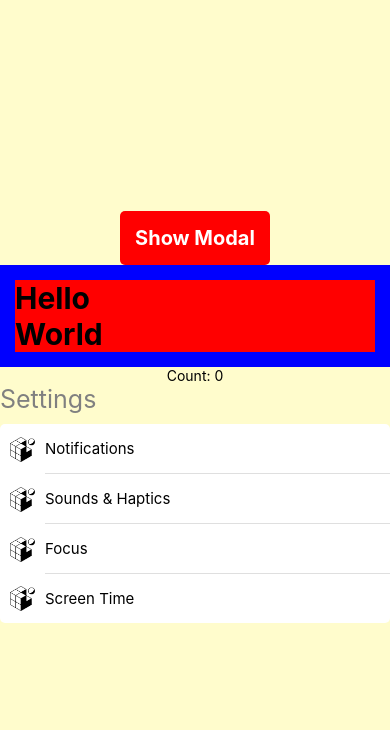
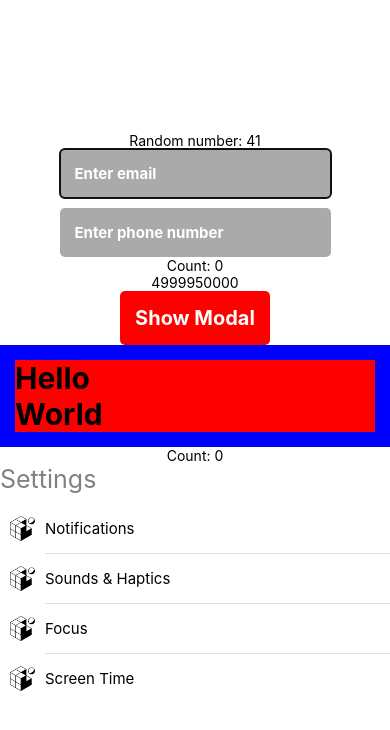
Before and after one commit to yannveeadapptor/my-weather-app, a React Native app: screen / in a window 390 px wide. Shown: the top 730 px of the page. Built offline with nearby package versions, Linux system fonts and the light colour scheme.

Commit message:
M3L5 - useEffect

```diff
--- a/App.tsx
+++ b/App.tsx
@@ -1,22 +1,82 @@
 import { StatusBar } from 'expo-status-bar';
-import { StyleSheet, Text, View } from 'react-native';
+import { Alert, StyleSheet, Text, TextInput, View } from 'react-native';
 import { Modal } from './components/modal-dialog';
 import { OptionsList } from './components/options-list';
 import { SimpleButton } from './components/simple-button';
 import { images } from './theme/images';
-import { ReactElement, useCallback, useMemo, useState } from "react";
+import { ReactElement, useCallback, useEffect, useMemo, useRef, useState } from "react";
+import { colors } from './theme/colors';
+import { metrics } from './theme/metrics';
 
-
-interface HelloWorldProps{
-  shouldRenderWorld : boolean;
+interface HelloWorldProps {
+  shouldRenderWorld: boolean;
 }
 
-function HelloWorld(props: HelloWorldProps){
+function HelloWorld(props: HelloWorldProps) {
   return (
     <View style={helloWorldStyles.container}>
       <Text style={helloWorldStyles.text}>Hello</Text>
       {props.shouldRenderWorld && <Text style={helloWorldStyles.text}>World</Text>}
     </View>
+  );
+}
+
+function MyForm() {
+  const [email, setEmail] = useState('');
+  const [phone, setPhone] = useState('');
+
+  const textInputEmailRef = useRef<TextInput>(null);
+  const textInputPhoneRef = useRef<TextInput>(null);
+
+  // On component mount
+  useEffect(() => {
+    textInputEmailRef.current?.focus();
+  }, []);
+
+  const isPhoneValid = phone.length >= 1;
+
+  return (
+    <>
+      <TextInput
+        ref={textInputEmailRef}
+        style={{
+          backgroundColor: colors.lightGrey,
+          color: colors.buttonWhite,
+          padding: metrics.largerMargin,
+          borderRadius: metrics.borderRadius,
+          fontSize: metrics.h3FontSize,
+          fontWeight: 'bold',
+        }}
+        returnKeyType={isPhoneValid ? 'done' : 'next'}
+        value={email}
+        placeholder="Enter email"
+        onChangeText={(input) => setEmail(input)}
+        onEndEditing={() => {
+          // If phone number is invalid focus on the phone input field when hitting 'next'
+          if (!isPhoneValid) {
+            textInputPhoneRef.current?.focus();
+          }
+        }}
+      />
+
+      <TextInput
+        ref={textInputPhoneRef}
+        style={{
+          backgroundColor: colors.lightGrey,
+          color: colors.buttonWhite,
+          padding: metrics.largerMargin,
+          marginTop: metrics.baseMargin,
+          borderRadius: metrics.borderRadius,
+          fontSize: metrics.h3FontSize,
+          fontWeight: 'bold',
+        }}
+        returnKeyType="done"
+        value={phone}
+        placeholder="Enter phone number"
+        onChangeText={(input) => setPhone(input)}
+        keyboardType="phone-pad"
+      />
+    </>
   );
 }
 
@@ -30,9 +90,71 @@ function Accumulator(props: AccumulatorProps): ReactElement<AccumulatorProps> {
 
   return <Text>{allAdded}</Text>;
 }
+
+/**
+  * Simulate an API call fetching a number. Return a random number after 5 seconds
+  */
+async function fetchRandomNumber(): Promise<number> {
+  return await new Promise((resolve) =>
+    setTimeout(() => {
+      resolve(Math.trunc(Math.random() * 100));
+    }, 1500)
+  );
+}
+
+/**
+  * This will show a number that is "fetched". You can click the random number to "fetch" another number.
+  * It takes 5 seconds to fetch this number.
+  */
+function ShowRandomNumber() {
+  const [result, setResult] = useState<number | undefined>();
+
+  const isMounted = useRef(false);
+
+  useEffect(() => {
+    isMounted.current = true;
+
+    return function cleanup() {
+      isMounted.current = false;
+    };
+  }, []);
+
+  useEffect(() => {
+    if (result === undefined) {
+      fetchRandomNumber()
+        .then((res) => {
+          if (isMounted.current) {
+            setResult(res);
+          }
+        })
+        .catch((error) => {
+          if (isMounted.current) {
+            setResult(undefined);
+          }
+          console.warn(error);
+        });
+    }
+  }, [result]);
+
+  const onPress = useCallback(() => {
+    setResult(undefined);
+  }, []);
+
+  if (result == null) {
+    return <Text>Waiting on a number</Text>;
+  }
+
+  return <Text onPress={onPress}>{`Random number: ${result}`}</Text>;
+}
+
+
 function Counter() {
   const [counter, setCounter] = useState(0);
-
+  useEffect(() => {
+    if (counter % 2 === 0) {
+      Alert.alert(`Count: ${counter}`);
+    }
+  }, [counter]);
   const onPress = useCallback(() => setCounter((currentValue) => currentValue + 1), [setCounter]);
 
   return <Text onPress={onPress}>{`Count: ${counter}`}</Text>;
@@ -42,14 +164,15 @@ interface AccumulatorProps {
   bigArray: number[];
 }
 
-// Declare an array from 0 to 99,999
-<Accumulator bigArray={[...Array(100000).keys()]} />
-
 
 export default function App() {
   const [showDialog, setShowDialog] = useState(false);
   return (
     <View style={styles.container}>
+      <ShowRandomNumber/>
+       <MyForm />
+       <Counter />
+       <Accumulator bigArray={[...Array(100000).keys()]} />
       <SimpleButton title="Show Modal" onPress={() => setShowDialog(true)} isDisabled={false} />
       <HelloWorld shouldRenderWorld={true} />
       <StatusBar style="auto" />
@@ -78,7 +201,7 @@ export default function App() {
           ),
         }}
         show={showDialog}
-         dismissButton = {{ onDismiss: () => setShowDialog(false), title: 'dismiss'}}
+        dismissButton={{ onDismiss: () => setShowDialog(false), title: 'dismiss' }}
       />
     </View>
   );
@@ -87,24 +210,24 @@ export default function App() {
 const styles = StyleSheet.create({
   container: {
     flex: 1,
-    backgroundColor: '#fffccc',
+    backgroundColor: '#ffffff',
     alignItems: 'center',
     justifyContent: 'center',
   },
 });
 
 const helloWorldStyles = StyleSheet.create({
-  text:{
-    width:"100%",
-    textAlign:"left",
-    fontWeight:"bold",
-    fontSize:30,
-    backgroundColor:'red'
+  text: {
+    width: "100%",
+    textAlign: "left",
+    fontWeight: "bold",
+    fontSize: 30,
+    backgroundColor: 'red'
   },
-  container:{
-    width:"100%",
-    alignItems:"center",
-    padding:15,
-    backgroundColor:'blue'
+  container: {
+    width: "100%",
+    alignItems: "center",
+    padding: 15,
+    backgroundColor: 'blue'
   }
 })
```
Lines whose indentation alone changed are shown as unchanged.
